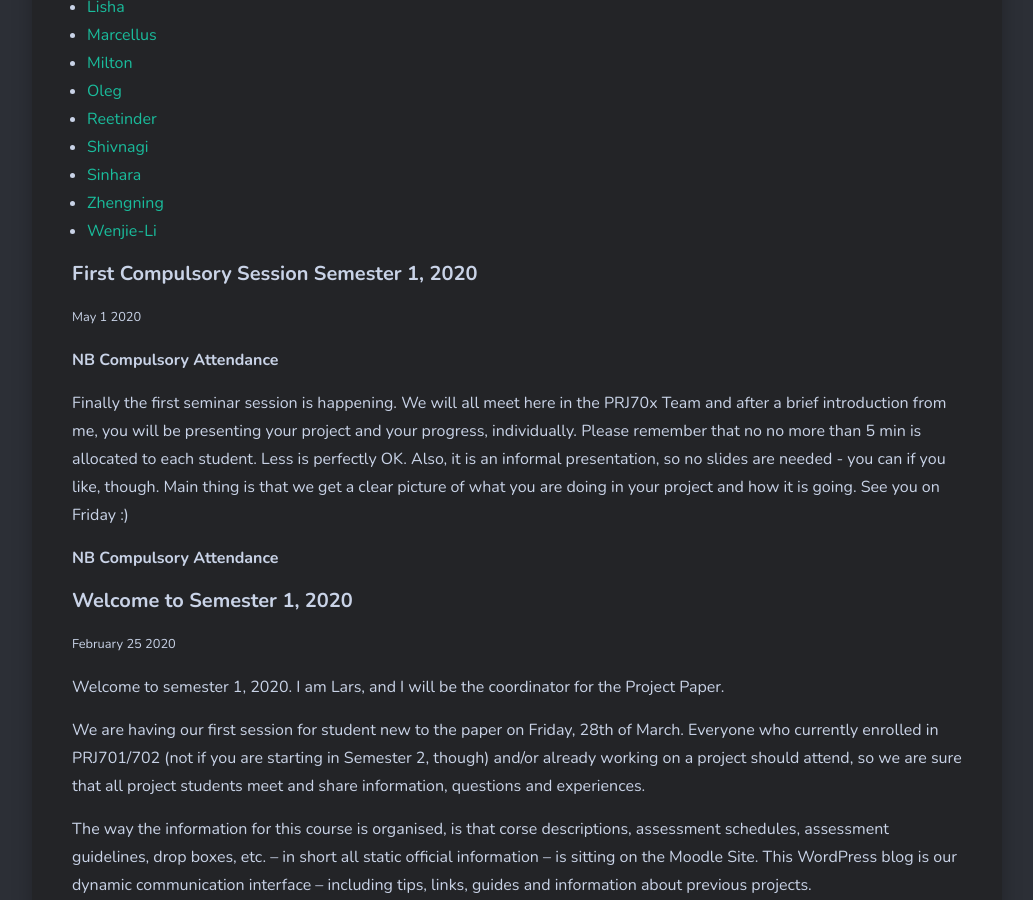
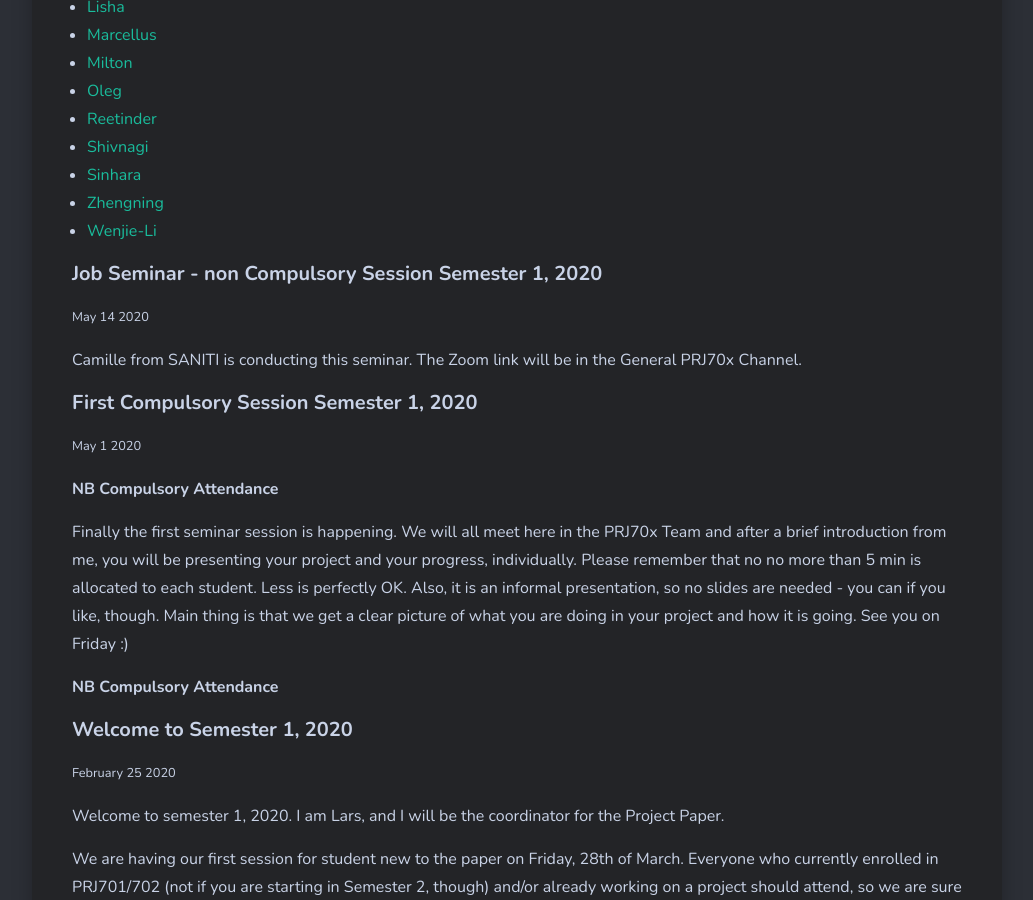
Before and after one commit to larsoliverdam/nmit, a Jekyll site: the page built from _pages/PRJ70x.md, in a window 1280 px wide and 900 px high, scrolled down 2963 px. Shown: the whole window, without its empty margins (123-1156 px from the left). Built offline with Jekyll 4.4.1, drawn with Linux system fonts in a browser that asks for light colours; nearby versions of some CDN libraries; comment, search, counter and statistics services are not loaded.

Commit message:
SANITI seminar

```diff
--- a/_pages/PRJ70x.md
+++ b/_pages/PRJ70x.md
@@ -69,6 +69,11 @@ You can find (almost) all of the previous [BIT/GradDipIT reports](https://nmit.s
 * [Zhengning](https://prj701553549552.wordpress.com)
 * [Wenjie-Li](http://liwenjiesilver.home.blog/category/prj701/)
 
+#### Job Seminar - non Compulsory Session Semester 1, 2020
+<small>May 14 2020</small>
+
+Camille from SANITI is conducting this seminar. The Zoom link will be in the General PRJ70x Channel.
+
 #### First Compulsory Session Semester 1, 2020
 <small>May 1 2020</small>
 
```
